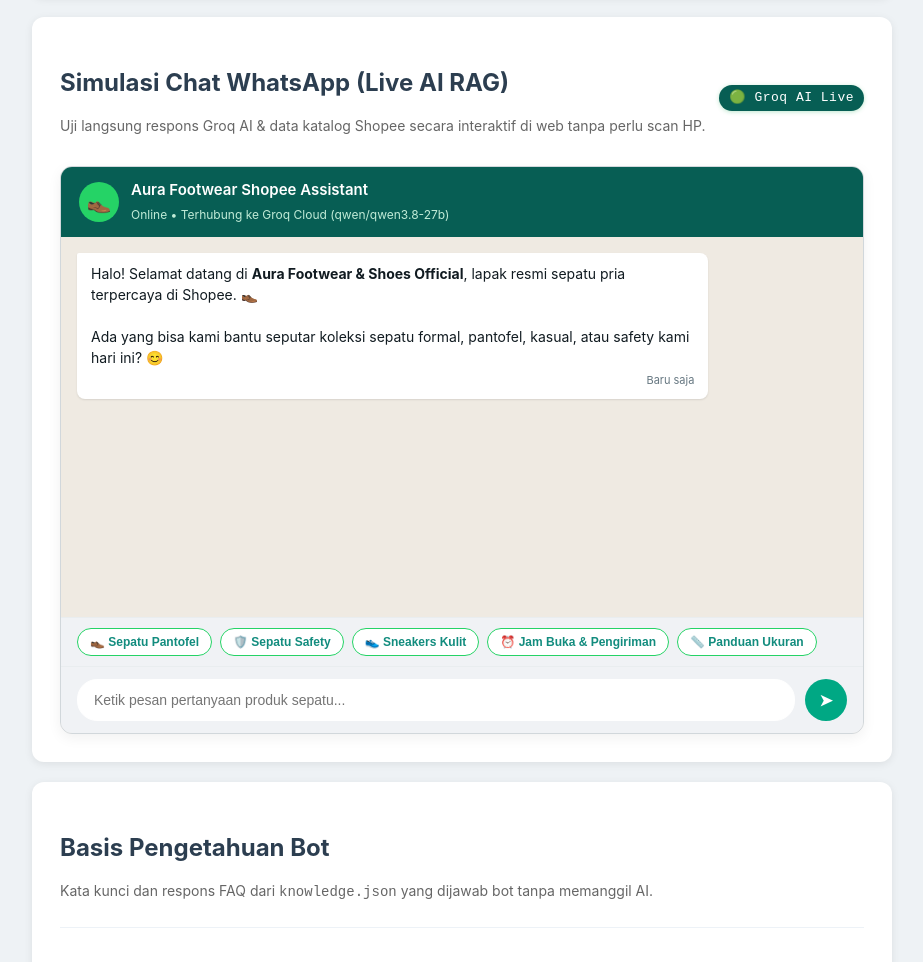
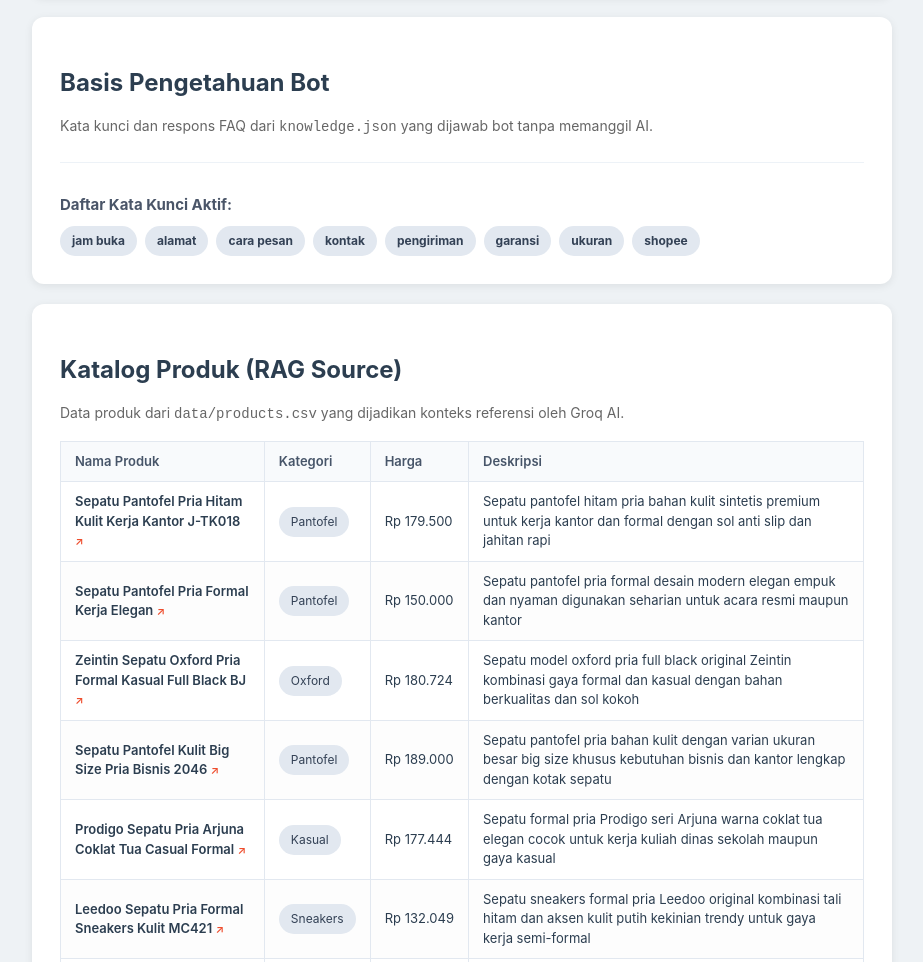
Before and after one commit to AbelChrisnaldi/chatbot-rag-shopee, a website: page public/index.html in a window 1280 px wide. Shown: the part 621-1583 px from the top of the page, without its empty margins (178-1101 px from the left). Drawn offline with Linux system fonts and the light colour scheme; no server answers.

Commit message:
Hapus panel simulasi chat dan aktifkan gateway webhook

```diff
--- a/public/index.html
+++ b/public/index.html
@@ -85,46 +85,6 @@
       </div>
     </section>
 
-    <!-- Panel Simulasi Chat WhatsApp & AI RAG -->
-    <section class="panel" id="chatSimulatorSection">
-      <div style="display:flex;justify-content:space-between;align-items:center;flex-wrap:wrap;gap:10px;margin-bottom:8px;">
-        <div>
-          <h2>Simulasi Chat WhatsApp (Live AI RAG)</h2>
-          <p class="section-desc">Uji langsung respons Groq AI & data katalog Shopee secara interaktif di web tanpa perlu scan HP.</p>
-        </div>
-        <span class="bot-number-badge" style="background:#075e54;">🟢 Groq AI Live</span>
-      </div>
-
-      <div class="chat-simulator-box">
-        <div class="chat-sim-header">
-          <div class="chat-sim-avatar">👞</div>
-          <div class="chat-sim-info">
-            <h3>Aura Footwear Shopee Assistant</h3>
-            <span>Online • Terhubung ke Groq Cloud (qwen/qwen3.8-27b)</span>
-          </div>
-        </div>
-
-        <div class="chat-sim-messages" id="chatMessages">
-          <div class="chat-bubble bot">Halo! Selamat datang di <strong>Aura Footwear & Shoes Official</strong>, lapak resmi sepatu pria terpercaya di Shopee. 👞
-
-Ada yang bisa kami bantu seputar koleksi sepatu formal, pantofel, kasual, atau safety kami hari ini? 😊<div class="chat-bubble-time">Baru saja</div></div>
-        </div>
-
-        <div class="chat-quick-chips">
-          <button type="button" class="chip-btn" data-msg="Rekomendasikan sepatu pantofel formal untuk kerja kantor">👞 Sepatu Pantofel</button>
-          <button type="button" class="chip-btn" data-msg="Sepatu safety proyek ujung besi apa saja yang tersedia?">🛡️ Sepatu Safety</button>
-          <button type="button" class="chip-btn" data-msg="Rekomendasi sepatu sneakers atau casual formal pria">👟 Sneakers Kulit</button>
-          <button type="button" class="chip-btn" data-msg="Jam buka operasional toko dan pengiriman bagaimana?">⏰ Jam Buka & Pengiriman</button>
-          <button type="button" class="chip-btn" data-msg="Panduan ukuran size chart sepatu pria">📏 Panduan Ukuran</button>
-        </div>
-
-        <form id="chatSimForm" class="chat-sim-input-area">
-          <input type="text" id="chatInput" placeholder="Ketik pesan pertanyaan produk sepatu..." autocomplete="off">
-          <button type="submit" class="chat-sim-send-btn" title="Kirim Pesan">➤</button>
-        </form>
-      </div>
-    </section>
-
     <section class="panel">
       <h2>Basis Pengetahuan Bot</h2>
       <p class="section-desc">Kata kunci dan respons FAQ dari <code>knowledge.json</code> yang dijawab bot tanpa memanggil AI.</p>
```
